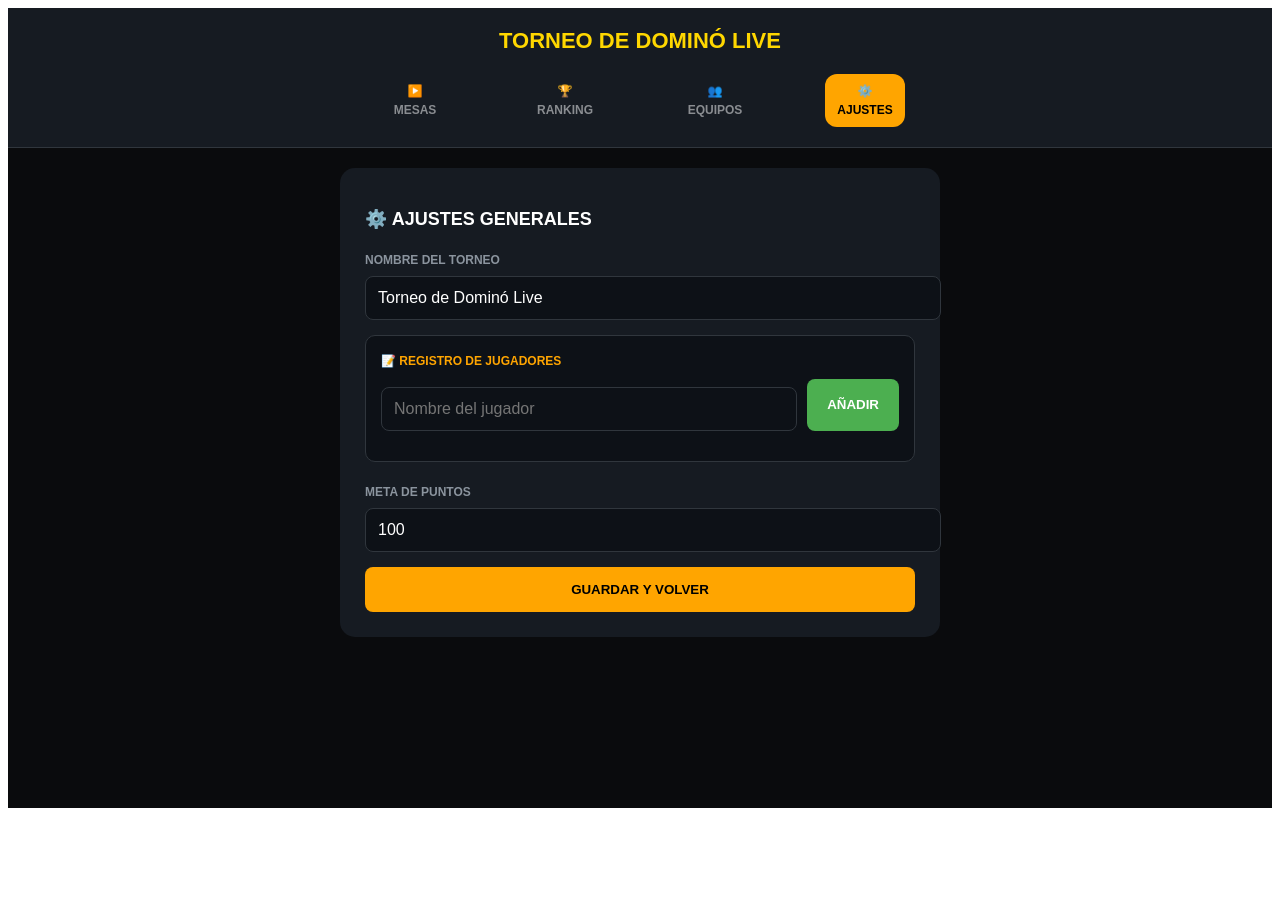
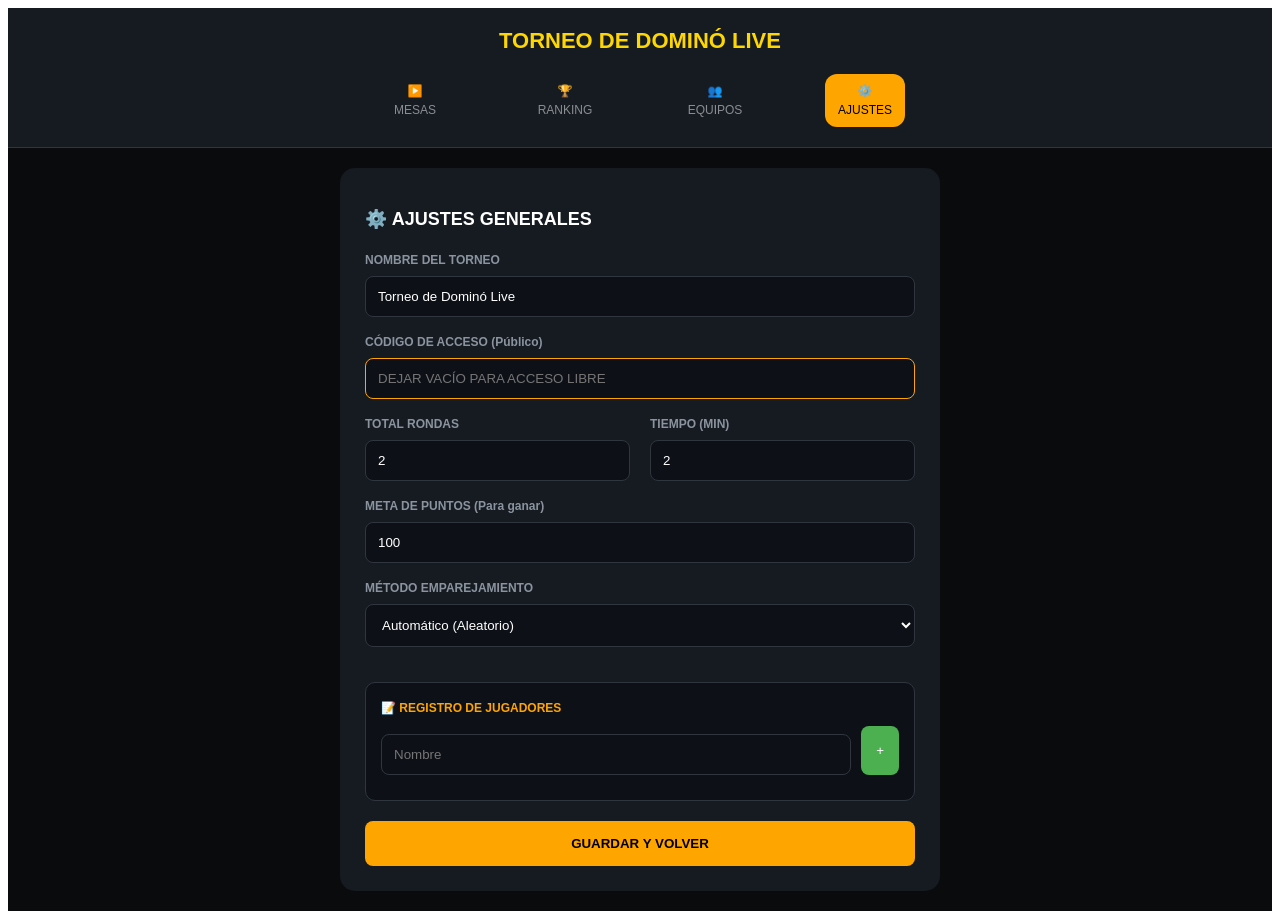
Before and after one commit to denisferrer197-arch/Domino-live-pro, a React (Create React App) app: page / in a window 1280 px wide. Both pictures are taken after a click on the button "⚙️ AJUSTES". Before the commit the page ends 816 px from the top, so only its background shows below. Built offline with nearby package versions, Linux system fonts and the light colour scheme.

Commit message:
Ajustes Generales completos con Registro de Jugadores

```diff
--- a/src/App.js
+++ b/src/App.js
@@ -1,18 +1,14 @@
-import React, { useState, useEffect } from 'react';
+import React, { useState } from 'react';
 
 function App() {
-  // Estados del juego
   const [puntosA, setPuntosA] = useState(0);
   const [puntosB, setPuntosB] = useState(0);
   const [entradaA, setEntradaA] = useState('');
   const [entradaB, setEntradaB] = useState('');
 
-  // Estados de configuración
   const [vistaActual, setVistaActual] = useState('MESAS');
   const [nombreTorneo, setNombreTorneo] = useState('Torneo de Dominó Live');
   const [metaPuntos, setMetaPuntos] = useState(100);
-
-  // Estados para Registro de Jugadores
   const [jugadores, setJugadores] = useState([]);
   const [nuevoJugador, setNuevoJugador] = useState('');
 
@@ -29,18 +25,6 @@ function App() {
     }
   };
 
-  const agregarJugador = () => {
-    if (nuevoJugador.trim() !== '') {
-      setJugadores([...jugadores, nuevoJugador.trim()]);
-      setNuevoJugador('');
-    }
-  };
-
-  const eliminarJugador = (index) => {
-    const nuevaLista = jugadores.filter((_, i) => i !== index);
-    setJugadores(nuevaLista);
-  };
-
   const navButtonStyle = (vista) => ({
     backgroundColor: vistaActual === vista ? '#ffa500' : 'transparent',
     border: 'none',
@@ -49,7 +33,6 @@ function App() {
     borderRadius: '12px',
     cursor: 'pointer',
     fontSize: '12px',
-    fontWeight: 'bold',
     display: 'flex',
     flexDirection: 'column',
     alignItems: 'center',
@@ -66,12 +49,11 @@ function App() {
     border: '1px solid #30363d',
     borderRadius: '8px',
     color: 'white',
-    fontSize: '16px'
+    boxSizing: 'border-box'
   };
 
   return (
     <div style={{ textAlign: 'center', backgroundColor: '#0a0b0d', minHeight: '100vh', color: 'white', fontFamily: 'sans-serif' }}>
-
       <header style={{ backgroundColor: '#161b22', padding: '20px 0', borderBottom: '1px solid #30363d' }}>
         <h1 style={{ margin: '0 0 20px 0', color: '#FFD700', fontSize: '22px' }}>{nombreTorneo.toUpperCase()}</h1>
         <nav style={{ display: 'flex', justifyContent: 'space-around', maxWidth: '600px', margin: '0 auto' }}>
@@ -83,20 +65,19 @@ function App() {
       </header>
 
       <main style={{ padding: '20px', maxWidth: '600px', margin: '0 auto' }}>
-
         {vistaActual === 'MESAS' && (
           <div style={{ display: 'flex', justifyContent: 'space-between', marginTop: '20px' }}>
             <div style={{ border: '2px solid #4caf50', padding: '15px', borderRadius: '15px', width: '48%', backgroundColor: '#161b22' }}>
               <h2 style={{color: '#4caf50', fontSize: '16px'}}>PAREJA A</h2>
               <div style={{ fontSize: '60px', margin: '10px 0' }}>{puntosA}</div>
-              <input type="number" value={entradaA} onChange={(e) => setEntradaA(e.target.value)} placeholder="Pts" style={{ width: '70%', padding: '10px', backgroundColor: '#0d1117', color: 'white', border: '1px solid #30363d', borderRadius: '5px' }} />
-              <button onClick={() => sumarPuntos('A')} style={{ marginTop: '10px', width: '90%', padding: '12px', backgroundColor: '#4caf50', border: 'none', borderRadius: '8px', color: 'white', fontWeight: 'bold' }}>ANOTAR</button>
+              <input type="number" value={entradaA} onChange={(e) => setEntradaA(e.target.value)} placeholder="Pts" style={{...inputStyle, width: '80%'}} />
+              <button onClick={() => sumarPuntos('A')} style={{ width: '90%', padding: '12px', backgroundColor: '#4caf50', color: 'white', border: 'none', borderRadius: '8px' }}>ANOTAR</button>
             </div>
             <div style={{ border: '2px solid #f44336', padding: '15px', borderRadius: '15px', width: '48%', backgroundColor: '#161b22' }}>
               <h2 style={{color: '#f44336', fontSize: '16px'}}>PAREJA B</h2>
               <div style={{ fontSize: '60px', margin: '10px 0' }}>{puntosB}</div>
-              <input type="number" value={entradaB} onChange={(e) => setEntradaB(e.target.value)} placeholder="Pts" style={{ width: '70%', padding: '10px', backgroundColor: '#0d1117', color: 'white', border: '1px solid #30363d', borderRadius: '5px' }} />
-              <button onClick={() => sumarPuntos('B')} style={{ marginTop: '10px', width: '90%', padding: '12px', backgroundColor: '#f44336', border: 'none', borderRadius: '8px', color: 'white', fontWeight: 'bold' }}>ANOTAR</button>
+              <input type="number" value={entradaB} onChange={(e) => setEntradaB(e.target.value)} placeholder="Pts" style={{...inputStyle, width: '80%'}} />
+              <button onClick={() => sumarPuntos('B')} style={{ width: '90%', padding: '12px', backgroundColor: '#f44336', color: 'white', border: 'none', borderRadius: '8px' }}>ANOTAR</button>
             </div>
           </div>
         )}
@@ -108,32 +89,46 @@ function App() {
             <label style={{ color: '#8b949e', fontSize: '12px', fontWeight: 'bold' }}>NOMBRE DEL TORNEO</label>
             <input type="text" value={nombreTorneo} onChange={(e) => setNombreTorneo(e.target.value)} style={inputStyle} />
 
-            <div style={{ padding: '15px', border: '1px solid #30363d', borderRadius: '10px', backgroundColor: '#0d1117', marginBottom: '20px' }}>
+            <label style={{ color: '#8b949e', fontSize: '12px', fontWeight: 'bold' }}>CÓDIGO DE ACCESO (Público)</label>
+            <input type="text" placeholder="DEJAR VACÍO PARA ACCESO LIBRE" style={{...inputStyle, border: '1px solid #ffa500'}} />
+
+            <div style={{ display: 'flex', gap: '20px' }}>
+              <div style={{ flex: 1 }}>
+                <label style={{ color: '#8b949e', fontSize: '12px', fontWeight: 'bold' }}>TOTAL RONDAS</label>
+                <input type="number" defaultValue="2" style={inputStyle} />
+              </div>
+              <div style={{ flex: 1 }}>
+                <label style={{ color: '#8b949e', fontSize: '12px', fontWeight: 'bold' }}>TIEMPO (MIN)</label>
+                <input type="number" defaultValue="2" style={inputStyle} />
+              </div>
+            </div>
+
+            <label style={{ color: '#8b949e', fontSize: '12px', fontWeight: 'bold' }}>META DE PUNTOS (Para ganar)</label>
+            <input type="number" value={metaPuntos} onChange={(e) => setMetaPuntos(e.target.value)} style={inputStyle} />
+
+            <label style={{ color: '#8b949e', fontSize: '12px', fontWeight: 'bold' }}>MÉTODO EMPAREJAMIENTO</label>
+            <select style={inputStyle}><option>Automático (Aleatorio)</option></select>
+
+            {/* SECCIÓN REGISTRO DE JUGADORES */}
+            <div style={{ marginTop: '20px', padding: '15px', border: '1px solid #30363d', borderRadius: '10px', backgroundColor: '#0d1117' }}>
               <label style={{ color: '#ffa500', fontSize: '12px', fontWeight: 'bold' }}>📝 REGISTRO DE JUGADORES</label>
               <div style={{ display: 'flex', gap: '10px', marginTop: '10px' }}>
-                <input type="text" value={nuevoJugador} onChange={(e) => setNuevoJugador(e.target.value)} placeholder="Nombre del jugador" style={{...inputStyle, marginBottom: '0'}} />
-                <button onClick={agregarJugador} style={{ padding: '0 20px', backgroundColor: '#4caf50', border: 'none', borderRadius: '8px', color: 'white', fontWeight: 'bold' }}>AÑADIR</button>
+                <input type="text" value={nuevoJugador} onChange={(e) => setNuevoJugador(e.target.value)} placeholder="Nombre" style={{...inputStyle, marginBottom: 0}} />
+                <button onClick={() => {if(nuevoJugador){setJugadores([...jugadores, nuevoJugador]); setNuevoJugador('');}}} style={{ padding: '0 15px', backgroundColor: '#4caf50', border: 'none', borderRadius: '8px', color: 'white' }}>+</button>
               </div>
-              <div style={{ marginTop: '15px', maxHeight: '150px', overflowY: 'auto' }}>
-                {jugadores.map((j, index) => (
-                  <div key={index} style={{ display: 'flex', justifyContent: 'space-between', padding: '8px', borderBottom: '1px solid #30363d' }}>
-                    <span>{index + 1}. {j}</span>
-                    <button onClick={() => eliminarJugador(index)} style={{ backgroundColor: 'transparent', border: 'none', color: '#f44336', cursor: 'pointer' }}>✖</button>
+              <div style={{ marginTop: '10px', maxHeight: '100px', overflowY: 'auto' }}>
+                {jugadores.map((j, i) => (
+                  <div key={i} style={{ display: 'flex', justifyContent: 'space-between', padding: '5px 0', borderBottom: '1px solid #30363d', fontSize: '14px' }}>
+                    <span>{i+1}. {j}</span>
+                    <button onClick={() => setJugadores(jugadores.filter((_, idx) => idx !== i))} style={{ background: 'none', border: 'none', color: '#f44336' }}>✖</button>
                   </div>
                 ))}
               </div>
             </div>
 
-            <label style={{ color: '#8b949e', fontSize: '12px', fontWeight: 'bold' }}>META DE PUNTOS</label>
-            <input type="number" value={metaPuntos} onChange={(e) => setMetaPuntos(e.target.value)} style={inputStyle} />
-
-            <button onClick={() => setVistaActual('MESAS')} style={{ width: '100%', padding: '15px', backgroundColor: '#ffa500', border: 'none', borderRadius: '8px', fontWeight: 'bold', color: 'black' }}>GUARDAR Y VOLVER</button>
+            <button onClick={() => setVistaActual('MESAS')} style={{ width: '100%', padding: '15px', backgroundColor: '#ffa500', border: 'none', borderRadius: '8px', fontWeight: 'bold', marginTop: '20px' }}>GUARDAR Y VOLVER</button>
           </div>
         )}
-
-        {vistaActual === 'RANKING' && <h2 style={{marginTop: '50px'}}>Próximamente: Tabla de Posiciones</h2>}
-        {vistaActual === 'EQUIPOS' && <h2 style={{marginTop: '50px'}}>Próximamente: Gestión de Jugadores</h2>}
-
       </main>
     </div>
   );
```
